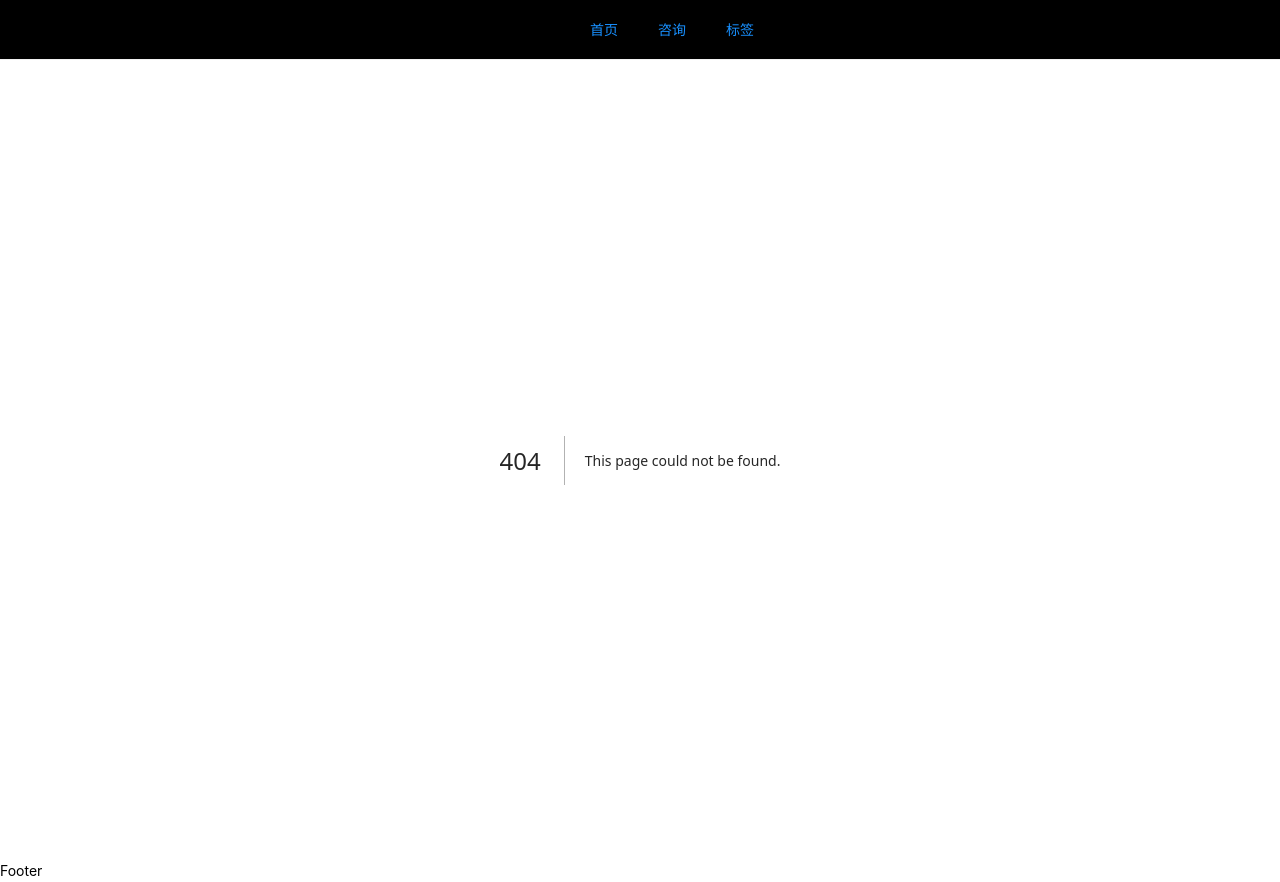
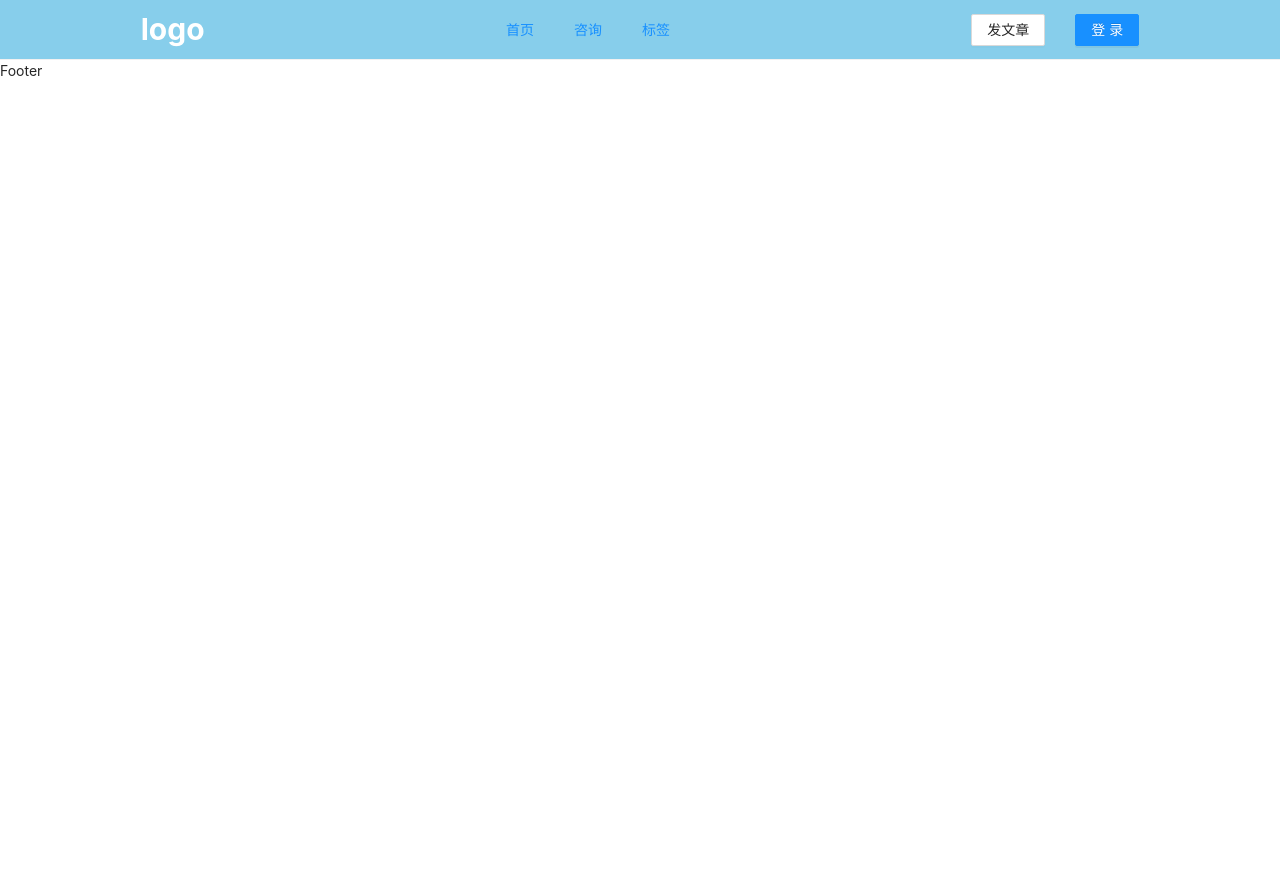
Before and after one commit to zxxj/blog-next, a Next.js app: page /Login in a window 1280 px wide. Before the commit this address had no page. After the commit the page ends 800 px from the top, so only its background shows below. Built offline with nearby package versions, Linux system fonts and the light colour scheme.

Commit message:
✨feat(登录弹框): 在navbar组件中控制登录弹框的显示状态

```diff
--- a/components/Navbar/index.tsx
+++ b/components/Navbar/index.tsx
@@ -1,15 +1,36 @@
 import { NextPage } from 'next';
+import Link from 'next/link';
+import { useRouter } from 'next/router';
+import { Button } from 'antd';
+import { useState } from 'react';
 import { navs } from './config';
-import Link from 'next/link';
 import styles from './style.module.scss';
-import { useRouter } from 'next/router';
+import Login from '@/pages/Login';
 
 const NavBar: NextPage = () => {
   const { pathname } = useRouter();
+  const [isShowLogin, setIsShowLogin] = useState(false);
+
+  // 点击发布文章按钮
+  const handleArticle = () => {
+    setIsShowLogin(false);
+  };
+
+  // 点击登录按钮
+  const handleLogin = () => {
+    setIsShowLogin(true);
+  };
+
+  const handleClose = () => {
+    setIsShowLogin(false);
+  };
 
   return (
     <div className={styles.navbar}>
+      {/* logo */}
       <section className={styles.logo}>logo</section>
+
+      {/* 中间区域导航栏 */}
       <section className={styles.navs}>
         {navs.map((nav) => (
           <Link key={nav.value} href={nav.value} className={styles.item}>
@@ -19,6 +40,21 @@ const NavBar: NextPage = () => {
           </Link>
         ))}
       </section>
+
+      {/* 登录按钮/发布文章按钮 */}
+      <section className={styles.handles}>
+        <Button onClick={handleArticle}>发文章</Button>
+        <Button
+          type="primary"
+          className={styles.loginBtn}
+          onClick={handleLogin}
+        >
+          登录
+        </Button>
+      </section>
+
+      {/* 登录弹框 */}
+      <Login isShow={isShowLogin} close={handleClose} />
     </div>
   );
 };
--- a/components/Navbar/style.module.scss
+++ b/components/Navbar/style.module.scss
@@ -2,13 +2,14 @@
 	display: flex;
 	height: 60px;
 	border-bottom: 1px solid #f1f1f1;
-	justify-content: center;
+	justify-content: space-around;
 	align-items: center;
-	background-color: #000;
+	background-color: skyblue;
 
 	.logo {
 		font-size: 30px;
 		font-weight: bold;
+		color: #fff;
 	}
 
 	.navs {
@@ -22,4 +23,12 @@
 			color: #fff;
 		}
 	}
+
+	.handles {
+		display: flex;
+		justify-content: center;
+		.loginBtn {
+			margin-left: 30px;
+		}
+	}
 }
--- /dev/null
+++ b/pages/Login/index.tsx
@@ -0,0 +1,13 @@
+interface Iprops {
+  isShow: boolean;
+  close: Function;
+}
+
+const Login = (props: Iprops) => {
+  console.log(props);
+  const { isShow, close } = props;
+
+  return isShow ? <div>登录弹窗</div> : null;
+};
+
+export default Login;
```
